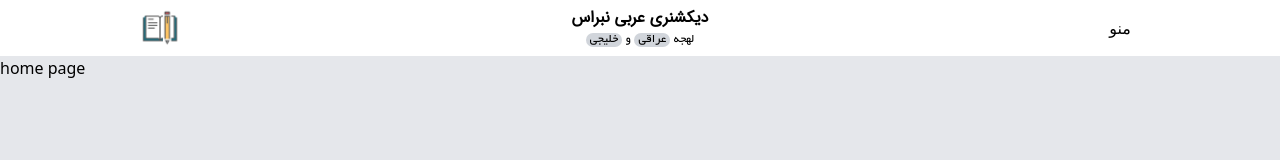
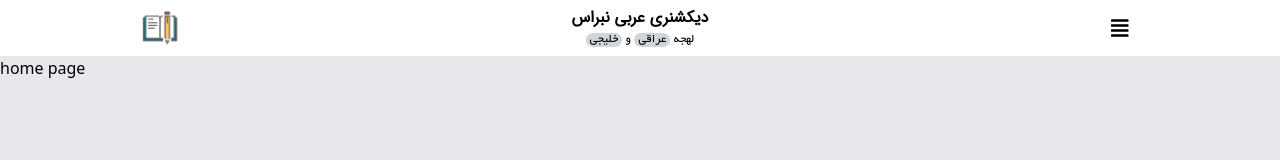
Before and after one commit to mohsenzamo/dictionary, a Vue app: page / in a window 1280 px wide. Shown: the top 160 px of the page. Built offline with nearby package versions, Linux system fonts and the light colour scheme.

Commit message:
update header

```diff
--- a/package.json
+++ b/package.json
@@ -9,6 +9,7 @@
   "dependencies": {
     "@fortawesome/fontawesome-free": "^5.15.4",
     "@fortawesome/fontawesome-svg-core": "^1.2.36",
+    "@fortawesome/free-brands-svg-icons": "^5.15.4",
     "@fortawesome/free-solid-svg-icons": "^5.15.4",
     "@fortawesome/vue-fontawesome": "^3.0.0-4",
     "vue": "^3.2.16",
--- a/src/components/Header.vue
+++ b/src/components/Header.vue
@@ -5,7 +5,7 @@
             <p class="text-base font-black font-IRANSans">دیکشنری عربی نبراس</p>
             <p class="text-sm font-Yekan">لهجه <span class="bg-gray-300 rounded-lg px-1"> عراقی</span> و <span class="px-1 bg-gray-300 rounded-lg">خلیجی</span></p>
         </div>
-        <span class="">منو</span>
+        <span class="text-xl"><fa icon="align-justify" /></span>
     </div>
 </template>
 
--- a/src/main.ts
+++ b/src/main.ts
@@ -2,10 +2,11 @@ import { createApp } from 'vue'
 import App from './App.vue'
 import './index.css'
 import router from './router'
-// import { library } from '@fortawesome/fontawesome-svg-core'
-// import { faUserSecret } from '@fortawesome/free-solid-svg-icons'
-// import { FontAwesomeIcon } from '@fortawesome/vue-fontawesome'
+import { library } from '@fortawesome/fontawesome-svg-core'
+import { faAlignJustify } from '@fortawesome/free-solid-svg-icons'
+// import { fab } from '@fortawesome/free-brands-svg-icons'
+import { FontAwesomeIcon } from '@fortawesome/vue-fontawesome'
+library.add(faAlignJustify)
 
 
-
-createApp(App).use(router).mount('#app')
+createApp(App).component('fa', FontAwesomeIcon).use(router).mount('#app')
```
Also changed, not shown: 1 other file (tests, documents, lock files or other folders).
